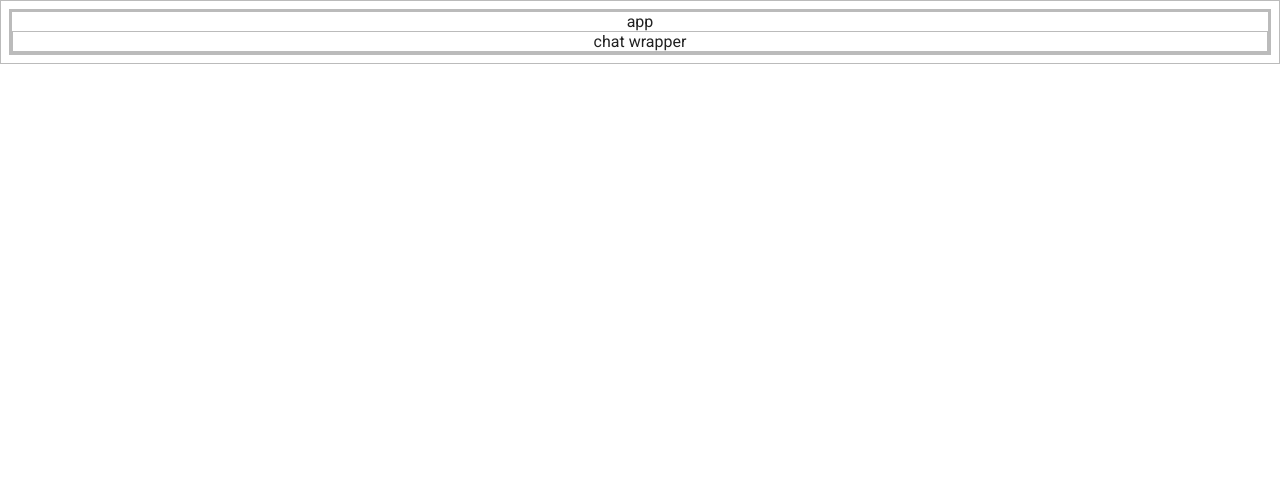
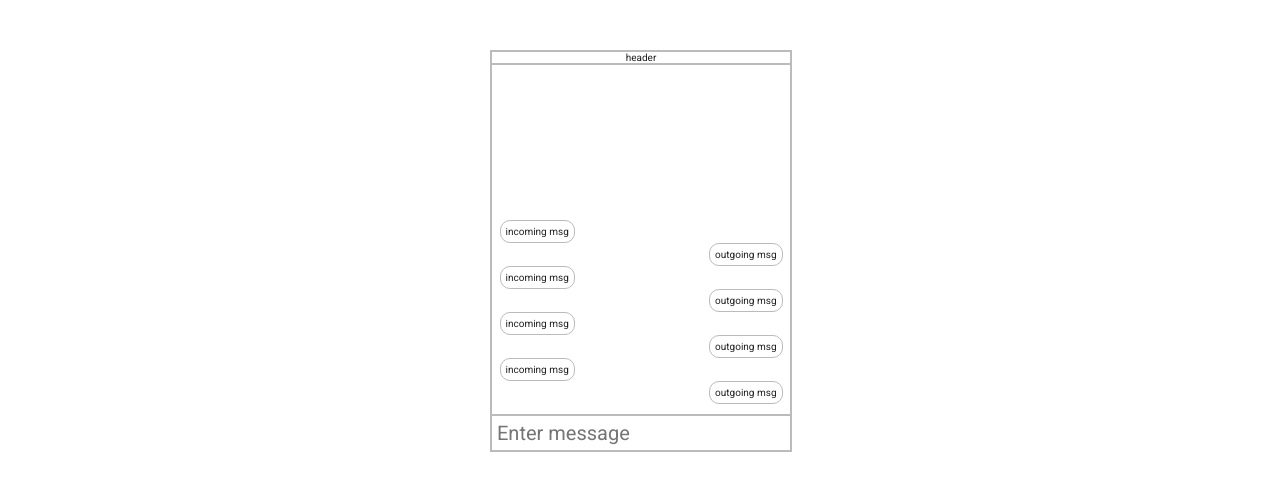
Before and after one commit to popadicbranislav/epistule, a Vue app: page / in a window 1280 px wide. Shown: the top 490 px of the page. Built offline with nearby package versions, Linux system fonts and the light colour scheme.

Commit message:
basic layout

```diff
--- a/src/App.vue
+++ b/src/App.vue
@@ -1,8 +1,5 @@
 <template>
-  <div>
-    app
-    <Chat></Chat>
-  </div>
+  <Chat></Chat>
 </template>
 
 <script setup lang="ts">
@@ -10,15 +7,30 @@ import Chat from "./components/ChatWrapper.vue";
 </script>
 
 <style>
+html {
+  font-size: 62.5%;
+}
+
+* {
+  margin: 0;
+  padding: 0;
+  font-size: 1em;
+  font-family: inherit;
+}
+
 #app {
   font-family: "Roboto", sans-serif;
   -webkit-font-smoothing: antialiased;
   -moz-osx-font-smoothing: grayscale;
   text-align: center;
   color: #222;
+
+  height: 40rem;
+  width: 30rem;
+  margin: 5rem auto;
 }
 
-* {
+#app * {
   border: 1px solid #bbb;
 }
 </style>
--- /dev/null
+++ b/src/components/ChatConversation.vue
@@ -0,0 +1,44 @@
+<template>
+  <div id="chat-conversation">
+    <div class="left">incoming msg</div>
+    <div class="right">outgoing msg</div>
+    <div class="left">incoming msg</div>
+    <div class="right">outgoing msg</div>
+    <div class="left">incoming msg</div>
+    <div class="right">outgoing msg</div>
+    <div class="left">incoming msg</div>
+    <div class="right">outgoing msg</div>
+  </div>
+</template>
+
+<script setup lang="ts">
+//
+</script>
+
+<style scoped>
+#chat-conversation {
+  flex: 1;
+
+  display: flex;
+  flex-direction: column;
+
+  justify-content: flex-end;
+
+  padding: 1rem 0.75rem;
+}
+
+.left,
+.right {
+  max-width: 80%;
+  padding: 0.5rem;
+  border-radius: 1rem;
+}
+
+.left {
+  align-self: flex-start;
+}
+
+.right {
+  align-self: flex-end;
+}
+</style>
--- /dev/null
+++ b/src/components/ChatHeader.vue
@@ -0,0 +1,7 @@
+<template>
+  <div id="chat-header">header</div>
+</template>
+
+<script setup lang="ts"></script>
+
+<style scoped></style>
--- /dev/null
+++ b/src/components/ChatInput.vue
@@ -0,0 +1,15 @@
+<template>
+  <input id="chat-input" type="text" placeholder="Enter message" />
+</template>
+
+<script setup lang="ts">
+//
+</script>
+
+<style scoped>
+#chat-input {
+  font-size: 2rem;
+
+  padding: 0.5rem;
+}
+</style>
--- a/src/components/ChatWrapper.vue
+++ b/src/components/ChatWrapper.vue
@@ -1,7 +1,23 @@
 <template>
-  <div>chat wrapper</div>
+  <div id="chat-wrapper">
+    <ChatHeader></ChatHeader>
+    <ChatConversation></ChatConversation>
+    <ChatInput></ChatInput>
+  </div>
 </template>
 
 <script setup lang="ts">
-//
+import ChatHeader from "./ChatHeader.vue";
+import ChatConversation from "./ChatConversation.vue";
+import ChatInput from "./ChatInput.vue";
 </script>
+
+<style>
+#chat-wrapper {
+  height: 100%;
+  width: 100%;
+
+  display: flex;
+  flex-direction: column;
+}
+</style>
```
